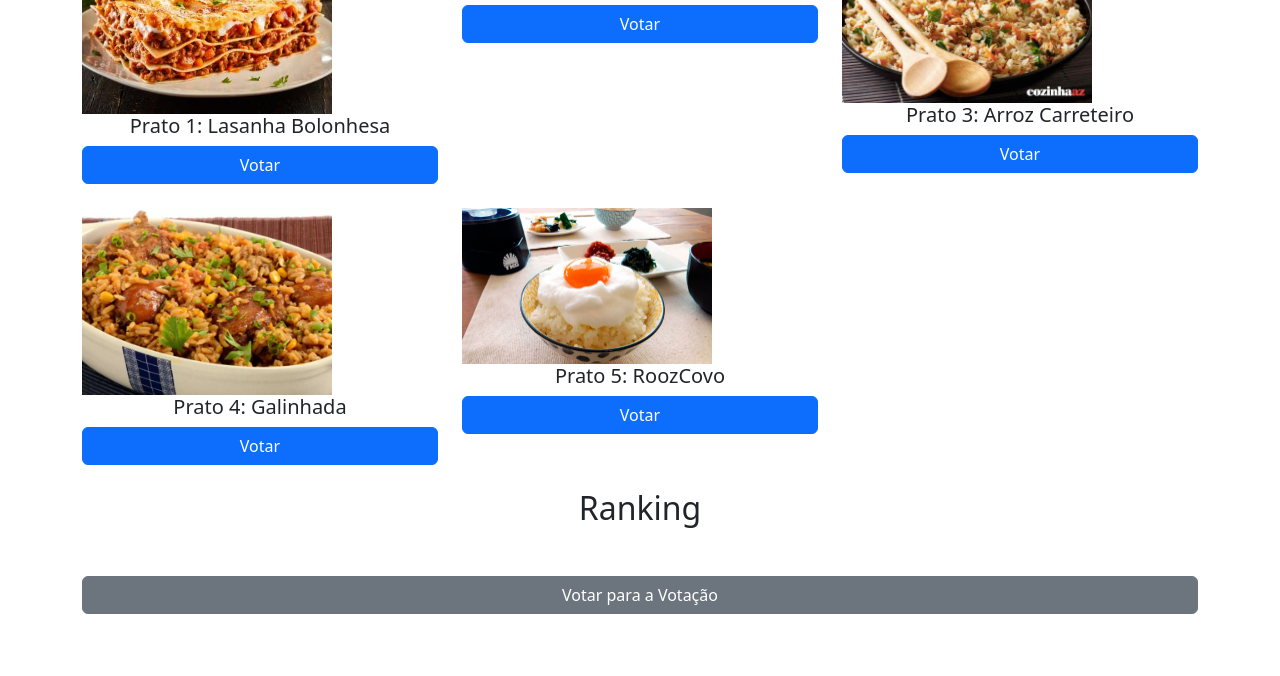
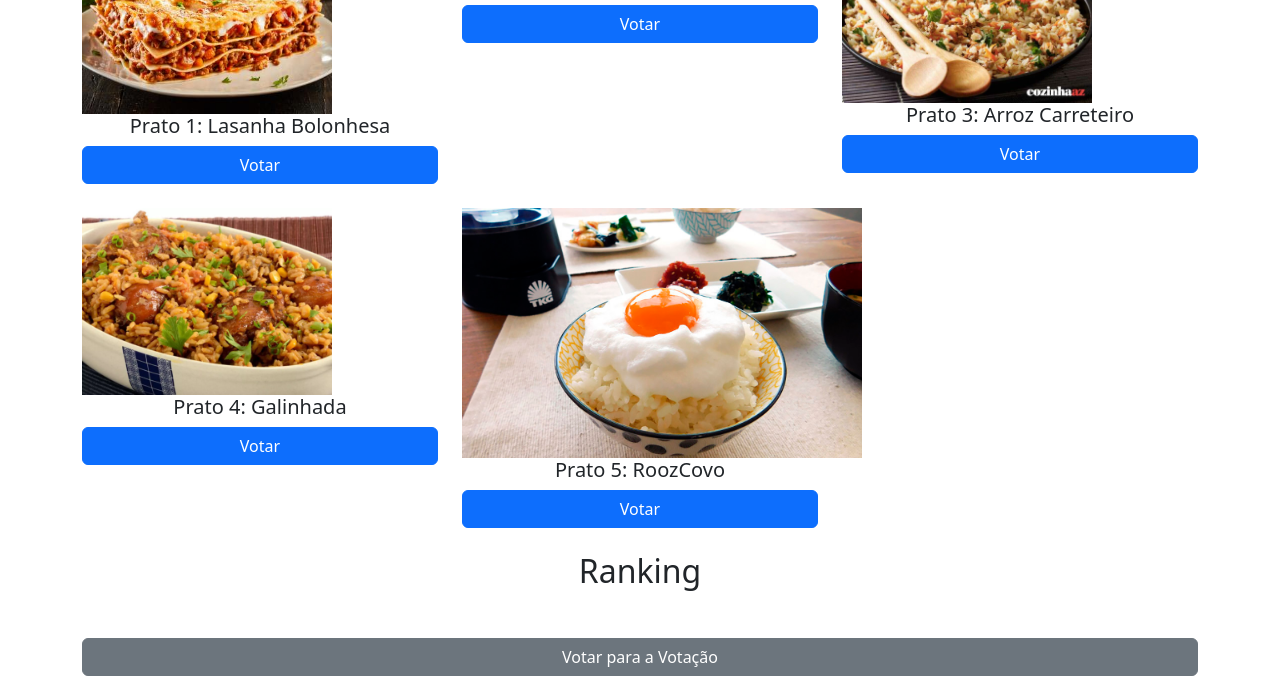
Before and after one commit to grupo001efg/urnayslane, a plain HTML site: page index.html in a window 1280 px wide. Shown: the part 125-801 px from the top of the page. Drawn offline with nearby package versions, Linux system fonts and the light colour scheme.

Commit message:
versao.0010

```diff
--- a/index.html
+++ b/index.html
@@ -33,7 +33,7 @@
                 <button class="btn btn-primary w-100" onclick="vote(4)">Votar</button>
             </div>
             <div class="col-md-4 mb-4">
-                <img src="img/rooz-covo.jpg" alt="Prato 5" class="dish-image" width="250">
+                <img src="img/rooz-covo.jpg" alt="Prato 5" class="dish-image" width="400">
                 <h5 class="text-center">Prato 5: RoozCovo</h5>
                 <button class="btn btn-primary w-100" onclick="vote(5)">Votar</button>
             </div>
```
